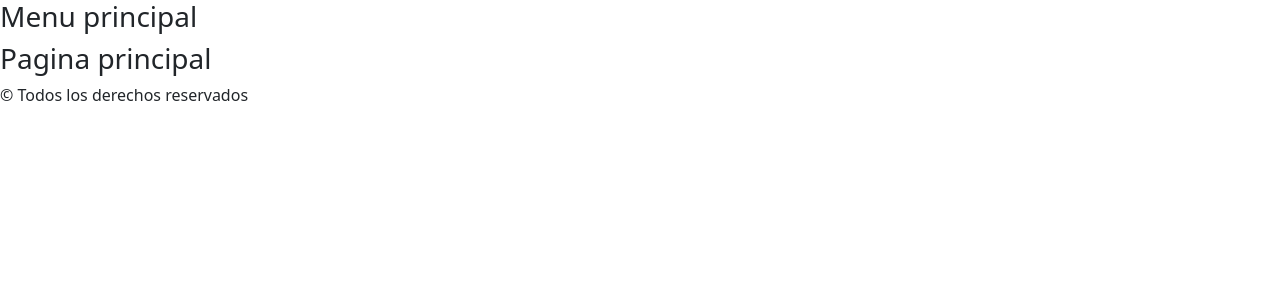
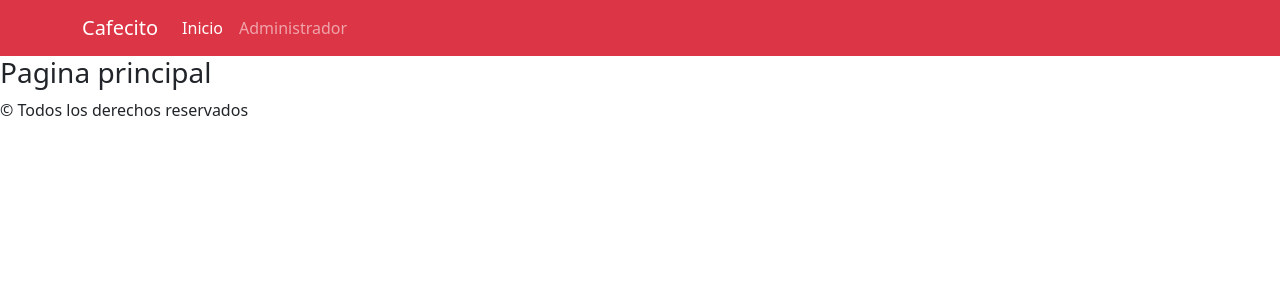
Before and after one commit to Vicopalacio/cafecito, a React (Create React App) app: page / in a window 1280 px wide. Shown: the top 300 px of the page. Built offline with nearby package versions, Linux system fonts and the light colour scheme.

Commit message:
agregamos un poco de maquetado del navbar y podemos redireccionar las paginas

```diff
--- a/src/components/common/Menu.jsx
+++ b/src/components/common/Menu.jsx
@@ -1,8 +1,22 @@
+import { Navbar, Nav , Container } from "react-bootstrap";
+import { Link, NavLink } from "react-router-dom";
+
 const Menu = () => {
     return (
-        <div>
-            <h3>Menu principal</h3>
-        </div>
+        <>
+        <Navbar bg="danger" variant="dark" expand="lg">
+      <Container>
+        <Navbar.Brand as={Link} to="/">Cafecito</Navbar.Brand>
+        <Navbar.Toggle aria-controls="basic-navbar-nav" />
+        <Navbar.Collapse id="basic-navbar-nav">
+          <Nav className="me-auto">
+            <NavLink to="/" className={"nav-item nav-link"}>Inicio</NavLink>
+            <NavLink to="/administrar" className={"nav-item nav-link"}>Administrador</NavLink>
+          </Nav>
+        </Navbar.Collapse>
+      </Container>
+    </Navbar>
+        </>
     );
 };
 
```
